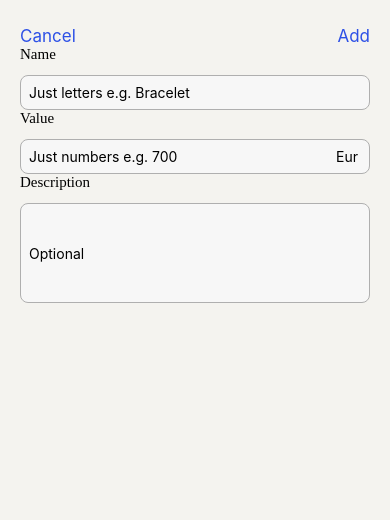
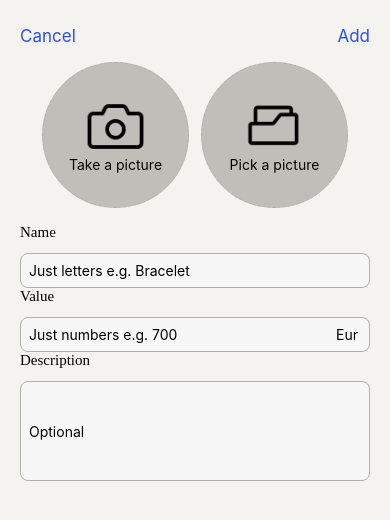
Before and after one commit to Terceramayor/luko, a React Native app: screen /AddItem in a window 390 px wide. Shown: the top 520 px of the page. Built offline with nearby package versions, Linux system fonts and the light colour scheme; no server answers; a web font is replaced by a local one.

Commit message:
Add image picker from system  and create GetImage component

```diff
--- /dev/null
+++ b/src/UI/Components/GetImage/GetImage.styles.ts
@@ -0,0 +1,38 @@
+import { StyleSheet } from "react-native";
+
+import { DeviceService } from "../../../Services/DeviceService/DeviceService";
+import { colors } from "../../../theme/Colors";
+import { LayoutDimensions } from "../../../theme/LayoutDimensions";
+
+const IMAGE_DIMENSION_REFERENCE = DeviceService.getScreenWidth() * 0.15;
+const IMAGE_WRAPPER = IMAGE_DIMENSION_REFERENCE * 2.5;
+
+export const getImageStyles = StyleSheet.create({
+  container: {
+    flexDirection: "row",
+    justifyContent: "space-around",
+    padding: LayoutDimensions.spacing4x,
+  },
+  imageContainer: {
+    justifyContent: "center",
+    alignItems: "center",
+    borderWidth: 1,
+    borderRadius: IMAGE_WRAPPER * 0.5,
+    borderStyle: "dashed",
+    borderColor: colors.secondaryGrey,
+    backgroundColor: colors.mainGrey,
+    width: IMAGE_WRAPPER,
+    height: IMAGE_WRAPPER,
+  },
+  image: {
+    height: IMAGE_DIMENSION_REFERENCE,
+    width: IMAGE_DIMENSION_REFERENCE,
+  },
+  selectedImage: {
+    position: "absolute",
+    height: IMAGE_WRAPPER,
+    width: IMAGE_WRAPPER,
+    borderRadius: IMAGE_WRAPPER * 0.5,
+    opacity: 0.3,
+  },
+});
--- /dev/null
+++ b/src/UI/Components/GetImage/GetImage.tsx
@@ -0,0 +1,53 @@
+import * as ImagePicker from "expo-image-picker";
+import { Dispatch, SetStateAction } from "react";
+import { Image, Text, TouchableOpacity, View } from "react-native";
+
+import { getImageStyles } from "./GetImage.styles";
+
+const {
+  container,
+  imageContainer,
+  image,
+  selectedImage: selectedImageStyle,
+} = getImageStyles;
+
+interface GetImageProps {
+  selectedImage: string;
+  selectImage: Dispatch<SetStateAction<string>>;
+}
+
+export function GetImage({ selectImage, selectedImage }: GetImageProps) {
+  const pickImageAsync = async () => {
+    const result = await ImagePicker.launchImageLibraryAsync({
+      allowsEditing: true,
+      quality: 1,
+    });
+
+    if (!result.canceled && result.uri) {
+      selectImage(result.uri);
+    } else {
+      alert("You did not select any image!");
+    }
+  };
+  return (
+    <View style={container}>
+      <TouchableOpacity style={imageContainer}>
+        <Image
+          style={image}
+          source={require("../../../../assets/Images/camera.png")}
+        />
+        <Text>Take a picture</Text>
+      </TouchableOpacity>
+      <TouchableOpacity style={imageContainer} onPress={pickImageAsync}>
+        <Image
+          style={image}
+          source={require("../../../../assets/Images/folder.png")}
+        />
+        {selectedImage ? <Text>Done</Text> : <Text>Pick a picture</Text>}
+        {selectedImage && (
+          <Image style={selectedImageStyle} source={{ uri: selectedImage }} />
+        )}
+      </TouchableOpacity>
+    </View>
+  );
+}
--- a/src/UI/Screens/Inventory/AddItem/AddItemScreen.tsx
+++ b/src/UI/Screens/Inventory/AddItem/AddItemScreen.tsx
@@ -1,10 +1,11 @@
 import { useCallback, useState } from "react";
-import { StyleSheet, View } from "react-native";
+import { Alert, View } from "react-native";
 
 import { addItemScreenStyles } from "./AddItemScreenStyles";
 import { useInventoryStore } from "../../../../Stores/Inventory/InventoryStore";
 import { RootTabScreenProps } from "../../../../navigation/types";
 import Button from "../../../Components/Button/Button";
+import { GetImage } from "../../../Components/GetImage/GetImage";
 import { Input } from "../../../Components/Input/Input";
 
 const { container, buttonsContainer } = addItemScreenStyles;
@@ -19,7 +20,7 @@ export default function AddItemScreen({
   const [name, setName] = useState<string>("");
   const [price, setPrice] = useState<string>("");
   const [description, setDescription] = useState<string>("");
-  const [formError, setFormError] = useState<boolean>(false);
+  const [selectedImage, setSelectedImage] = useState<string>("");
 
   const nameValidator = useCallback((name: string) => {
     const validated = /^[a-zA-Z]+$/.test(name);
@@ -32,18 +33,20 @@ export default function AddItemScreen({
   }, []);
 
   const handleOnAdd = (): void => {
-    if (nameValidator(name) && priceValidator(price)) {
-      addValuable(parseInt(price), name, "photoURL", description);
-      //Pop screen
+    if (nameValidator(name) && priceValidator(price) && selectedImage) {
+      addValuable(parseInt(price), name, selectedImage, description);
+      navigation.pop();
+    } else {
+      Alert.alert("Form incomplete", "Please fill all the mandatory fields");
     }
   };
-
   return (
     <View style={container}>
       <View style={buttonsContainer}>
         <Button title="Cancel" onPress={() => navigation.goBack()} />
         <Button title="Add" onPress={handleOnAdd} />
       </View>
+      <GetImage selectImage={setSelectedImage} selectedImage={selectedImage} />
       <Input
         tag="Name"
         placeholder="Just letters e.g. Bracelet"
```
Also changed, not shown: assets/Images/camera.png (added), assets/Images/folder.png (added).
